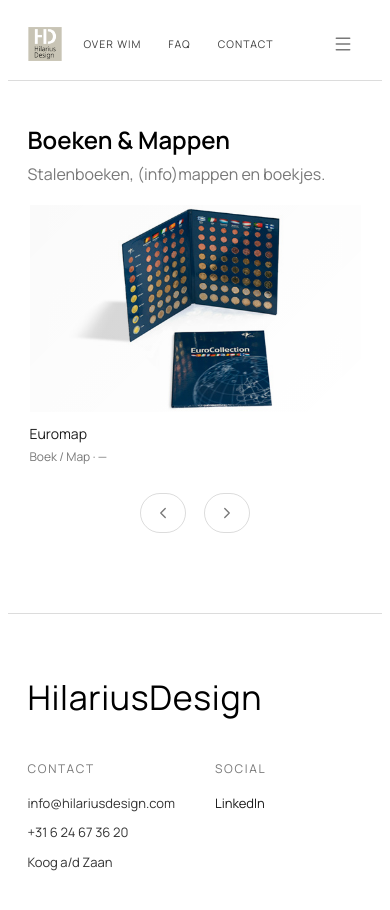
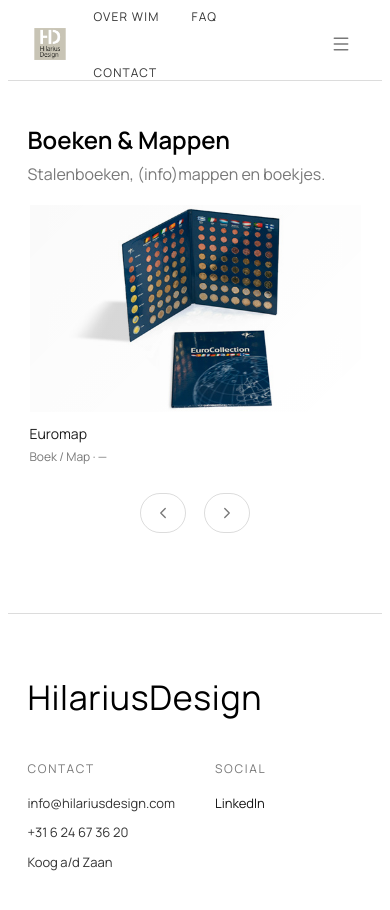
Before and after one commit to SemdeGroot/HilariusDesign, a React (Vite) app: page /category/boeken-mappen in a window 390 px wide. Shown: the top 910 px of the page. Built offline with nearby package versions, Linux system fonts and the light colour scheme.

Commit message:
fix menu on desktop

```diff
--- a/src/components/Header/Header.css
+++ b/src/components/Header/Header.css
@@ -5,10 +5,11 @@
   background: rgba(255,255,255,0.92);
   backdrop-filter: blur(10px);
   border-bottom: 1px solid var(--line);
+  --header-h: 86px;
 }
 
 .headerInner{
-  height: 86px;
+  height: var(--header-h);
   padding: 0 var(--page-pad);
   display:flex;
   align-items:center;
@@ -47,6 +48,7 @@
   text-transform: uppercase;
   padding: 12px 0;
   opacity: 0.88;
+  transition: opacity 160ms ease;
 }
 
 .navItem:hover,
@@ -84,10 +86,16 @@
 /* Mega (desktop) */
 .mega{
   position: fixed;
-  left: var(--page-pad);
-  right: var(--page-pad);
-  top: 86px;
+  left: 0;
+  right: 0;
+
+  /* altijd exact onder de header, ongeacht scroll */
+  top: var(--header-h);
+
   padding-top: 18px;
+  padding-left: var(--page-pad);
+  padding-right: var(--page-pad);
+
   opacity:0;
   pointer-events:none;
   transition: opacity 160ms ease, transform 160ms ease;
@@ -180,6 +188,7 @@
   padding: 8px 0;
   opacity: 0.85;
   font-weight: 400;
+  transition: opacity 160ms ease;
 }
 
 .megaItemLabel{
@@ -226,24 +235,34 @@
 .navMobileInline{
   display:none;
   align-items:center;
-
-  /* niet meer flex:1, dat veroorzaakte de grote gap na logo */
   flex: 0 0 auto;
-
   min-width: 0;
   flex-wrap: wrap;
-  gap: clamp(10px, 2.8vw, 14px);
+
+  /* Belangrijk: gelijke spacing, net als headerInner */
+  gap: 12px;
 }
 
 .navMobileInlineLink{
   text-decoration:none;
   color: var(--text);
   text-transform: uppercase;
-  opacity: 0.86;
   white-space: nowrap;
-  padding: 6px 8px;
-  font-size: clamp(10px, 2.7vw, 12px);
-  letter-spacing: clamp(0.07em, 0.6vw, 0.10em);
+
+  /* Tap target baseline (wordt op mobile exact 44px) */
+  display:inline-flex;
+  align-items:center;
+  justify-content:center;
+
+  /* Subtielere states */
+  opacity: 0.90;
+  transition: opacity 160ms ease;
+
+  /* Ruimte zonder rare “gaps” */
+  padding: 0 10px;
+
+  font-size: 12px;
+  letter-spacing: 0.10em;
 }
 
 .navMobileInlineLink:hover,
@@ -414,9 +433,10 @@
   text-decoration:none;
   color: var(--text);
   font-size: 13px;
-  opacity: 0.88;
+  opacity: 0.90;
   padding: 8px 0;
   border-bottom: 1px solid rgba(10,10,10,0.06);
+  transition: opacity 160ms ease;
 }
 
 .mobileAccProduct:last-child{
@@ -436,25 +456,85 @@
   .headerInner{
     height: 72px;
     justify-content: flex-start;
-    gap: 14px;
+
+    /* Gelijke spacing tussen ALLES */
+    gap: 12px;
+  }
+
+  /* Tap targets: exact 44px */
+  .brand{
+    min-height: 44px;
+    padding: 0 6px;
+  }
+
+  .brandLogo{
+    width: 32px;
+    height: 32px;
   }
 
   .navDesktop{ display:none; }
   .navMobileInline{ display:flex; }
 
+  .navMobileInlineLink{
+    min-height: 44px;
+    padding: 0 10px;
+
+    /* Font sizes niet “te eager” aanpassen: stabiel en consistent */
+    font-size: 12px;
+    letter-spacing: 0.10em;
+  }
+
   .mobileBtn{
     display:inline-flex;
     align-items:center;
     justify-content:center;
-    margin-left: auto; /* menu knop altijd rechts */
+
+    /* zelfde tap target */
+    min-height: 44px;
+    min-width: 44px;
+
+    padding: 0;
+    border-radius: 999px;
+  }
+
+  /* Belangrijk: GEEN margin-left:auto -> geen grote gap meer */
+  .mobileBtn{
+    margin-left: 0;
+  }
+
+  /* Als het erg krap wordt: links mogen wrap’en, spacing blijft gelijk */
+  .navMobileInline{
+    flex: 1 1 auto;
+    justify-content: flex-start;
+    gap: 12px;
   }
 
   .mega{ display:none; }
 }
 
-/* Touch: hover states uit */
+/* Touch: hover states uit / subtieler (minder “sticky hover” op mobile) */
 @media (hover: none) and (pointer: coarse){
+  .navMobileInlineLink{
+    transition: none;
+    opacity: 0.92;
+  }
+  .navMobileInlineLink:hover{ opacity: 0.92; }
+  .navMobileInlineLink.active{ opacity: 1; }
+
   .mobileAccBtn:hover{ background: transparent; }
-  .mobileAccProduct:hover{ opacity: 0.88; }
-  .navMobileInlineLink:hover{ opacity: 0.86; }
+  .mobileAccProduct:hover{ opacity: 0.90; }
 }
+
+@media (max-width: 860px){
+  .header{
+    --header-h: 72px;
+  }
+
+  .headerInner{
+    height: var(--header-h);
+    justify-content: flex-start;
+    gap: 12px;
+  }
+
+  .mega{ display:none; }
+}
--- a/src/pages/Home/Home.css
+++ b/src/pages/Home/Home.css
@@ -6,8 +6,8 @@
 .homeRevealBlock{
   opacity: 0;
   transform: translateY(14px);
-  transition: opacity 520ms cubic-bezier(0.22, 1, 0.36, 1),
-              transform 520ms cubic-bezier(0.22, 1, 0.36, 1);
+  transition: opacity 640ms cubic-bezier(0.22, 1, 0.36, 1),
+              transform 640ms cubic-bezier(0.22, 1, 0.36, 1);
   will-change: opacity, transform;
 }
 
@@ -19,7 +19,7 @@
 /* Image reveal (avoid popping/flash) */
 .revealImg{
   opacity: 0;
-  transition: opacity 420ms cubic-bezier(0.22, 1, 0.36, 1);
+  transition: opacity 520ms cubic-bezier(0.22, 1, 0.36, 1);
   will-change: opacity;
 }
 
--- a/src/pages/Project/Project.jsx
+++ b/src/pages/Project/Project.jsx
@@ -1,48 +1,19 @@
-import { useContext, useEffect, useMemo } from "react";
+import { useContext, useMemo } from "react";
 import { Link, useParams } from "react-router-dom";
 import { routesConfig } from "../../router/routesConfig";
 import { I18nContext } from "../../i18n/I18nProvider";
 import { ArrowLeft, ArrowRight, LayoutGrid } from "lucide-react";
 import "./Project.css";
 
-function smoothScrollTop(duration = 520) {
-  const prefersReduced =
-    typeof window !== "undefined" &&
-    window.matchMedia?.("(prefers-reduced-motion: reduce)")?.matches;
-
-  if (prefersReduced) {
-    window.scrollTo(0, 0);
-    return;
-  }
-
-  const startY = window.scrollY || window.pageYOffset || 0;
-  if (startY <= 0) return;
-
-  const start = performance.now();
-
-  // easeOutCubic: voelt premium en niet “snap”
-  const easeOutCubic = (t) => 1 - Math.pow(1 - t, 3);
-
-  const tick = (now) => {
-    const t = Math.min(1, (now - start) / duration);
-    const eased = easeOutCubic(t);
-    window.scrollTo(0, Math.round(startY * (1 - eased)));
-    if (t < 1) requestAnimationFrame(tick);
-  };
-
-  requestAnimationFrame(tick);
-}
-
 export default function Project() {
   const { id } = useParams();
   const { pick } = useContext(I18nContext);
 
-  // Smooth scroll bij project-wissel (prev/next) — geen “auto” jerk meer
-  useEffect(() => {
-    smoothScrollTop(520);
-  }, [id]);
+  const project = useMemo(
+    () => routesConfig.projects.find((p) => p.id === id),
+    [id]
+  );
 
-  const project = useMemo(() => routesConfig.projects.find((p) => p.id === id), [id]);
   const category = useMemo(() => {
     if (!project) return null;
     return routesConfig.categories.find((c) => c.slug === project.category) ?? null;
@@ -65,13 +36,20 @@
   if (!project) {
     return (
       <section className="proj">
-        <h1 className="projTitle">{pick(routesConfig.copy.common, "notFound")}</h1>
-        <Link to="/" className="projBack">{pick(routesConfig.copy.common, "backHome")}</Link>
+        <h1 className="projTitle">
+          {pick(routesConfig.copy.common, "notFound")}
+        </h1>
+        <Link to="/" className="projBack">
+          {pick(routesConfig.copy.common, "backHome")}
+        </Link>
       </section>
     );
   }
 
-  const images = project.images?.length ? project.images : [project.cover].filter(Boolean);
+  const images = project.images?.length
+    ? project.images
+    : [project.cover].filter(Boolean);
+
   const description = pick(project, "description");
   const body = pick(project, "body");
 
@@ -85,6 +63,7 @@
           </span>
         </Link>
         <span className="sep">/</span>
+
         {category ? (
           <>
             <Link to={`/category/${category.slug}`} className="uLink crumbLink">
@@ -96,6 +75,7 @@
             <span className="sep">/</span>
           </>
         ) : null}
+
         <span className="crumbNow">{pick(project, "title")}</span>
       </div>
 
@@ -103,22 +83,31 @@
         <div className="collage">
           <div className="collageA">
             <div className="imgBox">
-              {images[0] ? <img src={images[0]} alt={pick(project, "title")} loading="lazy" /> : null}
+              {images[0] ? (
+                <img
+                  src={images[0]}
+                  alt={pick(project, "title")}
+                  loading="lazy"
+                />
+              ) : null}
               <div className="fallback" />
             </div>
           </div>
+
           <div className="collageB">
             <div className="imgBox">
               {images[1] ? <img src={images[1]} alt="" loading="lazy" /> : null}
               <div className="fallback" />
             </div>
           </div>
+
           <div className="collageC">
             <div className="imgBox">
               {images[2] ? <img src={images[2]} alt="" loading="lazy" /> : null}
               <div className="fallback" />
             </div>
           </div>
+
           <div className="collageD">
             <div className="imgBox">
               {images[3] ? <img src={images[3]} alt="" loading="lazy" /> : null}
@@ -130,21 +119,34 @@
         <aside className="projRight">
           <h1 className="projTitle">{pick(project, "title")}</h1>
 
-          {description ? <p className="projIntro">{description}</p> : null}
+          {description ? (
+            <p className="projIntro">{description}</p>
+          ) : null}
+
           {body ? <div className="projBody">{body}</div> : null}
 
           <div className="detailList">
             <div className="detailRow">
-              <div className="detailKey">{pick(routesConfig.copy.project, "year")}</div>
+              <div className="detailKey">
+                {pick(routesConfig.copy.project, "year")}
+              </div>
               <div className="detailVal">{pick(project, "year")}</div>
             </div>
+
             <div className="detailRow">
-              <div className="detailKey">{pick(routesConfig.copy.project, "type")}</div>
+              <div className="detailKey">
+                {pick(routesConfig.copy.project, "type")}
+              </div>
               <div className="detailVal">{pick(project, "type")}</div>
             </div>
+
             <div className="detailRow">
-              <div className="detailKey">{pick(routesConfig.copy.project, "materials")}</div>
-              <div className="detailVal">{pick(project, "materials")}</div>
+              <div className="detailKey">
+                {pick(routesConfig.copy.project, "materials")}
+              </div>
+              <div className="detailVal">
+                {pick(project, "materials")}
+              </div>
             </div>
           </div>
         </aside>
@@ -157,9 +159,13 @@
               <span className="pnIcon" aria-hidden="true">
                 <ArrowLeft strokeWidth={1.8} />
               </span>
-              <span className="pnText">{pick(routesConfig.copy.project, "prev")}</span>
+              <span className="pnText">
+                {pick(routesConfig.copy.project, "prev")}
+              </span>
             </Link>
-          ) : <div />}
+          ) : (
+            <div />
+          )}
         </div>
 
         <Link
@@ -173,12 +179,16 @@
         <div className="pnRight">
           {nav.next ? (
             <Link to={`/project/${nav.next.id}`} className="pnLink right">
-              <span className="pnText">{pick(routesConfig.copy.project, "next")}</span>
+              <span className="pnText">
+                {pick(routesConfig.copy.project, "next")}
+              </span>
               <span className="pnIcon" aria-hidden="true">
                 <ArrowRight strokeWidth={1.8} />
               </span>
             </Link>
-          ) : <div />}
+          ) : (
+            <div />
+          )}
         </div>
       </div>
     </section>
```
Also changed, not shown: src/pages/Home/Home.jsx (+5 -5 lines), src/styles/global.css (+16 -4 lines).
